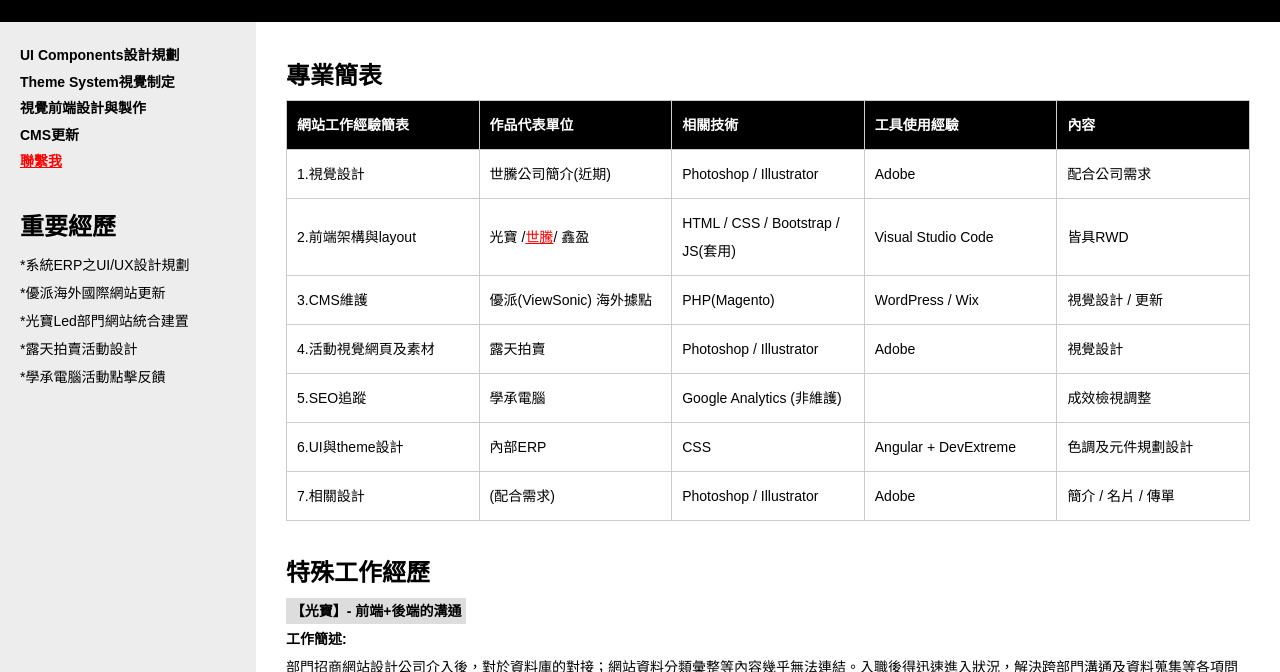
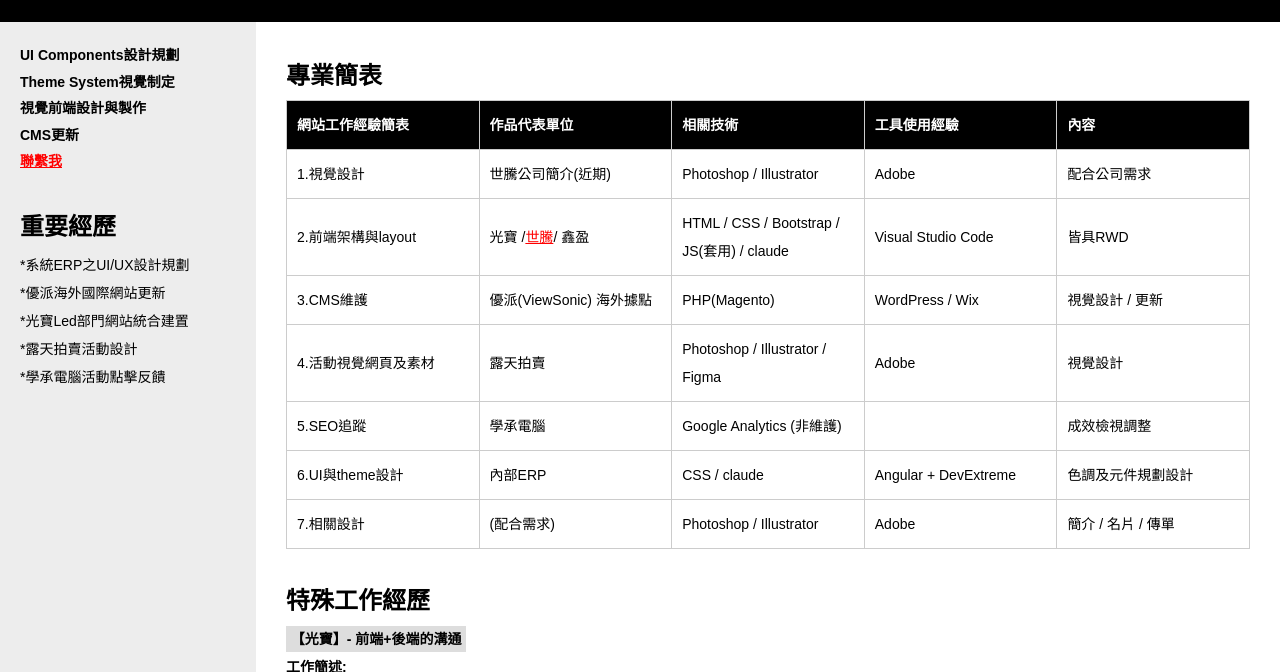
Before and after one commit to artpat/artpat.github.io, a plain HTML site: page index.html in a window 1280 px wide. Shown: the part 128-800 px from the top of the page. Drawn offline with nearby package versions, Linux system fonts and the light colour scheme.

Commit message:
Update index.html

```diff
--- a/index.html
+++ b/index.html
@@ -64,7 +64,7 @@
 				<div class="grid-row">
 					<div class="grid-cell cell-title">2.前端架構與layout</div>
 					<div class="grid-cell cell-unit">光寶 / <a href="https://www.cerpass.com.tw/zh-TW/index" target="_blank">世騰</a> / 鑫盈</div>
-					<div class="grid-cell cell-tech">HTML / CSS / Bootstrap / JS(套用)</div>
+					<div class="grid-cell cell-tech">HTML / CSS / Bootstrap / JS(套用) / claude</div>
 					<div class="grid-cell cell-tool">Visual Studio Code</div>
 					<div class="grid-cell cell-content">皆具RWD</div>
 				</div>
@@ -82,7 +82,7 @@
 				<div class="grid-row">
 					<div class="grid-cell cell-title">4.活動視覺網頁及素材</div>
 					<div class="grid-cell cell-unit">露天拍賣</div>
-					<div class="grid-cell cell-tech">Photoshop / Illustrator</div>
+					<div class="grid-cell cell-tech">Photoshop / Illustrator / Figma</div>
 					<div class="grid-cell cell-tool">Adobe</div>
 					<div class="grid-cell cell-content">視覺設計</div>
 				</div>
@@ -100,7 +100,7 @@
 				<div class="grid-row">
 					<div class="grid-cell cell-title">6.UI與theme設計</div>
 					<div class="grid-cell cell-unit">內部ERP</div>
-					<div class="grid-cell cell-tech">CSS</div>
+					<div class="grid-cell cell-tech">CSS / claude</div>
 					<div class="grid-cell cell-tool">Angular + DevExtreme</div>
 					<div class="grid-cell cell-content">色調及元件規劃設計</div>
 				</div>
```
